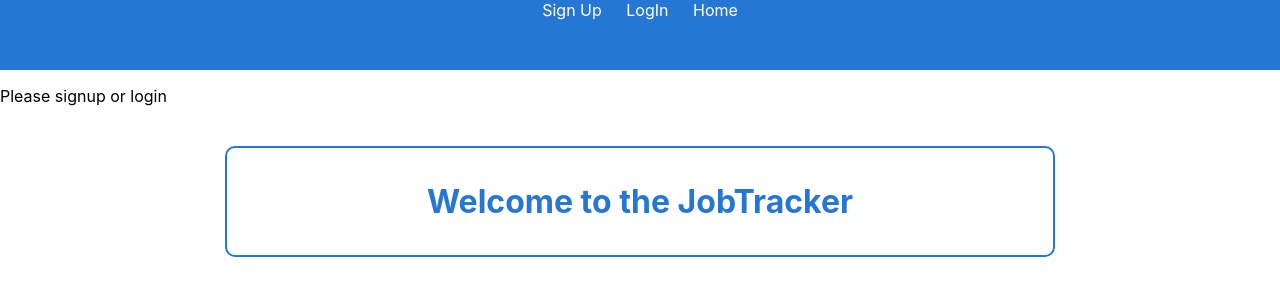
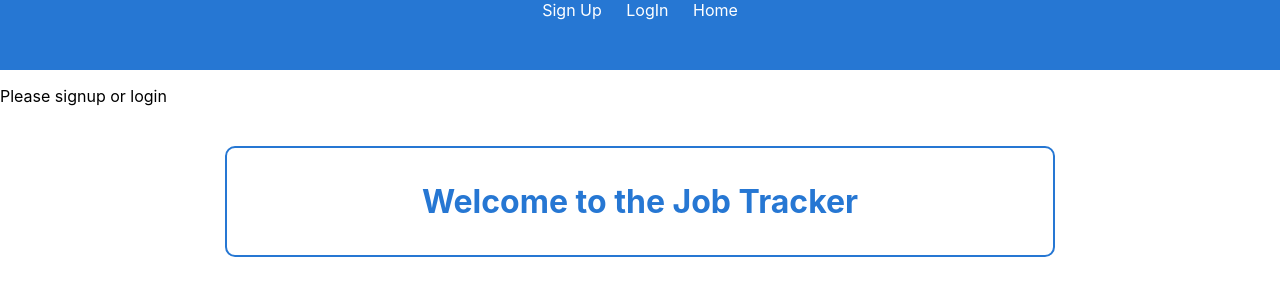
Before and after one commit to kellogsfrost/JobTrakker, a React (Create React App) app in the folder client/: page / in a window 1280 px wide. Shown: the top 300 px of the page. Built offline with nearby package versions, Linux system fonts and the light colour scheme.

Commit message:
fixed name

```diff
--- a/client/src/Home.jsx
+++ b/client/src/Home.jsx
@@ -5,7 +5,7 @@ const Home = props => (
    <>
       <div className="cover">
       <body className="background">
-      <h1>Welcome to the JobTracker</h1>
+      <h1>Welcome to the Job Tracker</h1>
 
       <p></p>
       </body>
```
